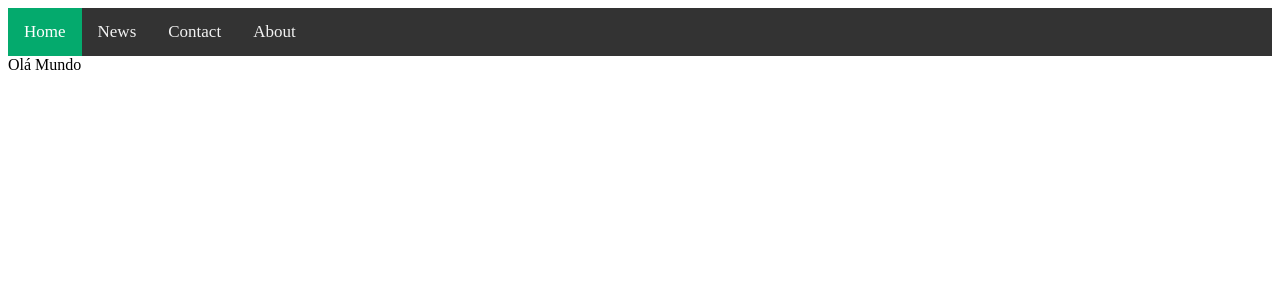
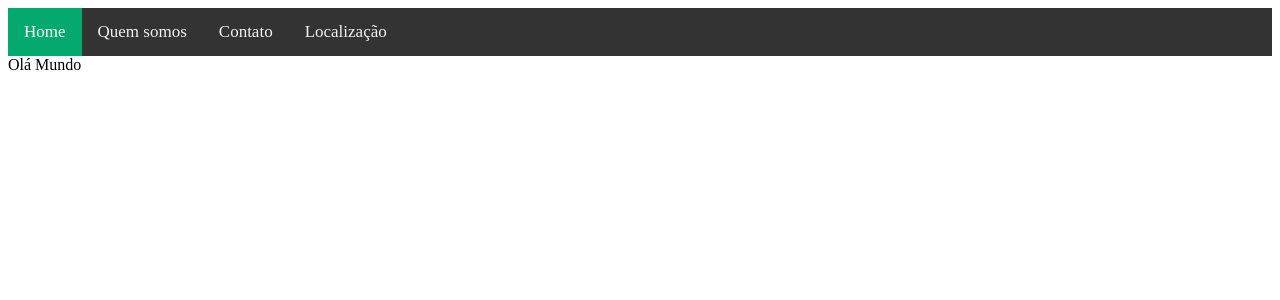
Before and after one commit to EdenilsonFSantos/20013148-5_EdenilsonF.Santos, a PHP site: page / in a window 1280 px wide. Shown: the top 300 px of the page. Run offline with PHP 8.4, Linux system fonts and the light colour scheme.

Commit message:
Rename cabeçalhos
Rename títulos, menus do cabeçalhos

```diff
--- a/css/style.css
+++ b/css/style.css
@@ -1,3 +1,4 @@
+
 /* Add a black background color to the top navigation */
 .topnav {
     background-color: #333;
--- a/pages/cabecalho.php
+++ b/pages/cabecalho.php
@@ -6,9 +6,9 @@
 
 <div class="topnav" id="myTopnav">
   <a href="#home" class="active">Home</a>
-  <a href="#news">News</a>
-  <a href="#contact">Contact</a>
-  <a href="#about">About</a>
+  <a href="#quemsomos">Quem somos</a>
+  <a href="#contacto">Contato</a>
+  <a href="#localizacao">Localização</a>
   <a href="javascript:void(0);" class="icon" onclick="myFunction()">
     <i class="fa fa-bars"></i>
   </a>
```
